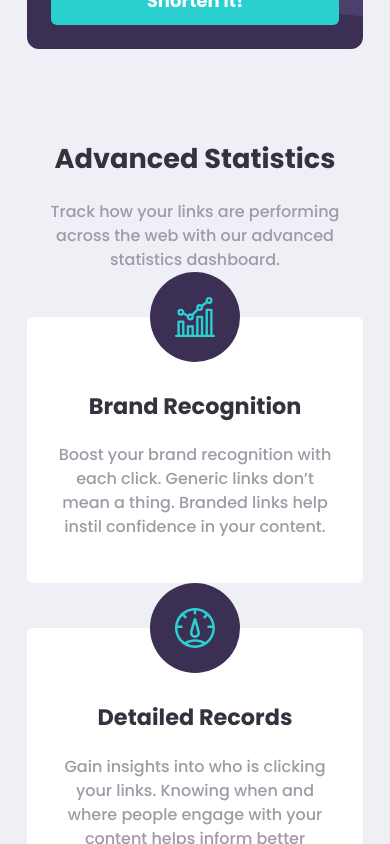
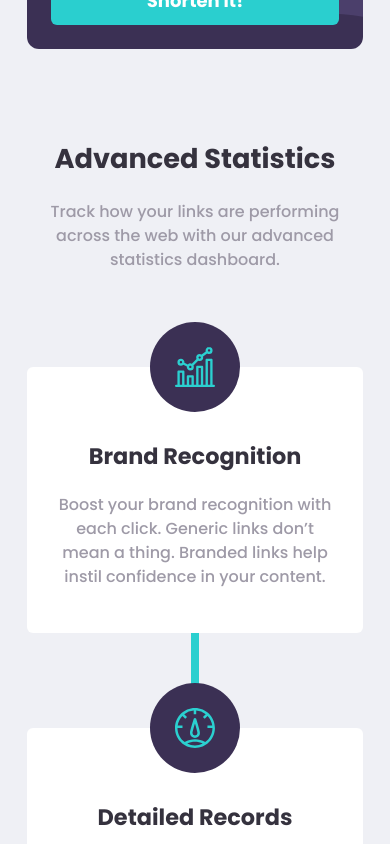
Before and after one commit to AlbertoLed/URL-shortening-API-landing-page, a React (Vite) app: page / in a window 390 px wide. Shown: the part 960-1804 px from the top of the page. Built offline with nearby package versions, Linux system fonts and the light colour scheme.

Commit message:
Add styles to Main and Feature for mobile perspective

```diff
--- a/src/components/Feature.jsx
+++ b/src/components/Feature.jsx
@@ -1,6 +1,6 @@
-function Feature({title, text, image}) {
+function Feature({title, text, image, className}) {
     return(
-        <div className="grid grid-cols-1 grid-rows-1 justify-items-center">
+        <div className={`grid grid-cols-1 grid-rows-1 justify-items-center ${className}`}>
             <div className="col-span-full row-span-full bg-white rounded-md px-6 pb-11 pt-[73px] mt-[45px]">
                 <h3 className="text-blue font-bold text-2xl text-center">{title}</h3>
                 <p className="text-violet-100 text-center mt-5 leading-6">{text}</p>
--- a/src/components/Main.jsx
+++ b/src/components/Main.jsx
@@ -5,8 +5,6 @@ import Feature from "./Feature"
 import data from './Data.js'
 
 function Main() {
-    console.log(data)
-
     return(
         <main className="bg-gray-100 mt-[90px]">
             <div className="grid grid-cols-1 grid-rows-1">
@@ -26,18 +24,23 @@ function Main() {
 
             </div>
 
-            <section className="mt-[90px] px-[7%]">
+            <section className="mt-[90px] px-[7%] pb-[80px]">
                 <div className="space-y-5">
                     <h2 className='text-blue text-3xl font-bold text-center'>Advanced Statistics</h2>
                     <p className='text-violet-100 text-center'>Track how your links are performing across the web with our advanced statistics dashboard.</p>
                 </div>
+                <div className="relative">
                     {data.map(element =>
                     <Feature
                         key={element.id}
                         title={element.title}
                         text={element.text}
                         image={element.image}
+                        className='relative z-10 pt-[50px]'
                     />)}
+                    <div className="absolute top-[55px] left-1/2 w-[4px] h-[90%] bg-cyan z-0"></div>
+                    <div className="absolute top-[55px] right-1/2 w-[4px] h-[90%] bg-cyan z-0"></div>
+                </div>
 
             </section>
 
```
Lines whose indentation alone changed are shown as unchanged.
